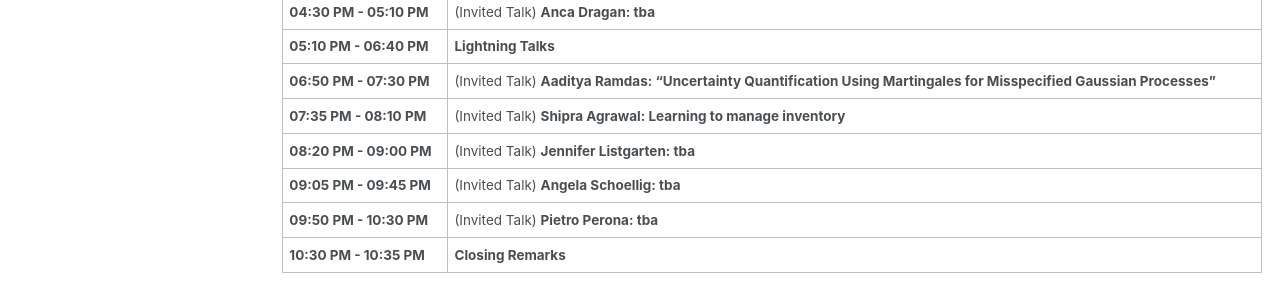
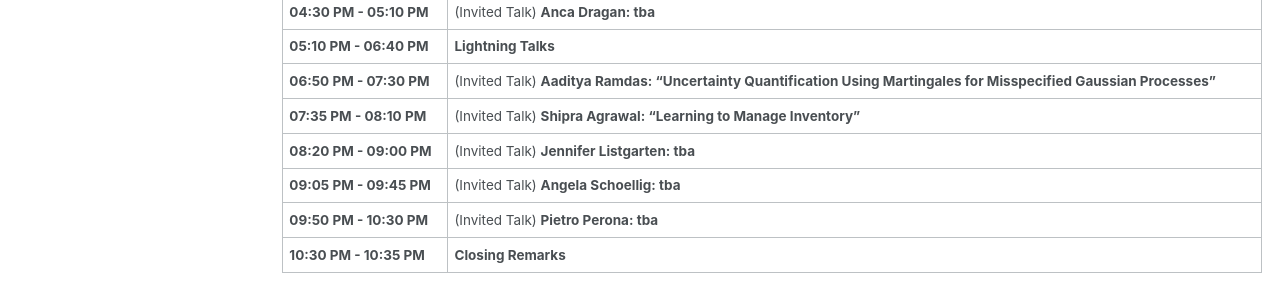
Before and after one commit to realworldml/icml2023, a Jekyll site: the page built from _pages/schedule.md, in a window 1280 px wide. Shown: the part 340-635 px from the top of the page. Built offline with Jekyll 4.4.1, drawn with Linux system fonts in a browser that asks for light colours.

```diff
--- a/_pages/schedule.md
+++ b/_pages/schedule.md
@@ -14,7 +14,7 @@ author_profile: true
 **04:30 PM - 05:10 PM**	|   (Invited Talk) **Anca Dragan: tba**
 **05:10 PM - 06:40 PM** |	**Lightning Talks**
 **06:50 PM - 07:30 PM**	|   (Invited Talk) **Aaditya Ramdas: "Uncertainty Quantification Using Martingales for Misspecified Gaussian Processes"**
-**07:35 PM - 08:10 PM** |	(Invited Talk) **Shipra Agrawal: Learning to manage inventory**
+**07:35 PM - 08:10 PM** |	(Invited Talk) **Shipra Agrawal: "Learning to Manage Inventory"**
 **08:20 PM - 09:00 PM** |	(Invited Talk) **Jennifer Listgarten: tba**
 **09:05 PM - 09:45 PM** |	(Invited Talk) **Angela Schoellig: tba**
 **09:50 PM - 10:30 PM** |   (Invited Talk) **Pietro Perona: tba**
```
